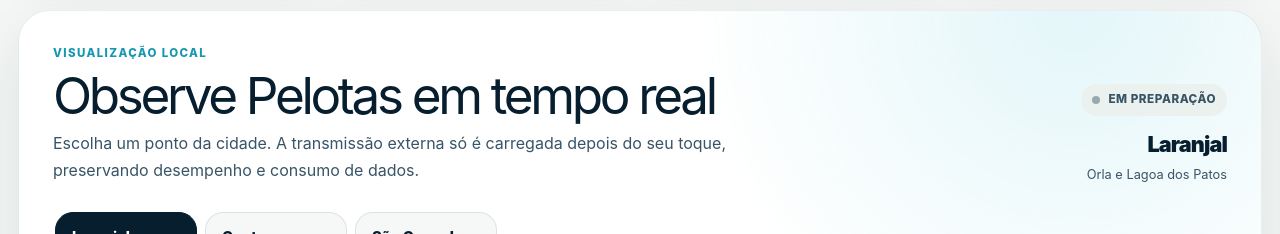
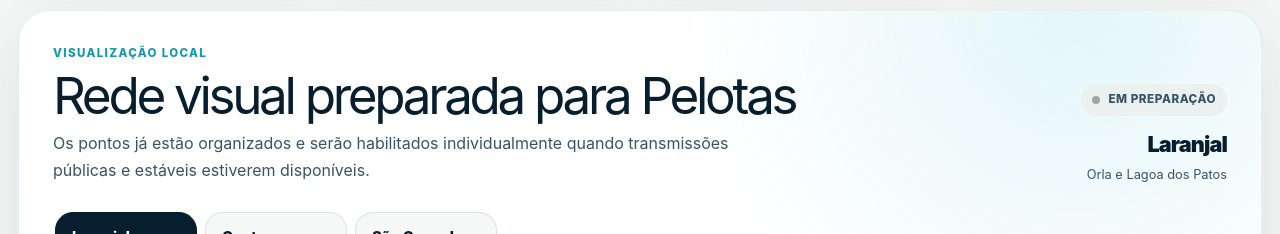
Before and after one commit to agenciamobi/tempopelotas, a Next.js app: page /cameras-ao-vivo-pelotas in a window 1280 px wide. Shown: the part 716-950 px from the top of the page. Built offline with nearby package versions, Linux system fonts and the light colour scheme; no server answers.

Commit message:
Ajusta textos e âncoras das câmeras conforme disponibilidade

```diff
--- a/components/weather-camera-explorer.tsx
+++ b/components/weather-camera-explorer.tsx
@@ -22,6 +22,7 @@ export function WeatherCameraExplorer({ cameras }: WeatherCameraExplorerProps) {
     () => cameras.find((camera) => camera.status === "online") ?? cameras[0],
     [cameras],
   );
+  const hasOnlineCamera = cameras.some((camera) => camera.status === "online");
   const [selectedId, setSelectedId] = useState(initialCamera?.id ?? "");
   const [playerOpen, setPlayerOpen] = useState(false);
   const selectedCamera =
@@ -39,10 +40,13 @@ export function WeatherCameraExplorer({ cameras }: WeatherCameraExplorerProps) {
       <div className="camera-explorer-heading">
         <div>
           <span className="eyebrow">Visualização local</span>
-          <h2 id="camera-explorer-title">Observe Pelotas em tempo real</h2>
+          <h2 id="camera-explorer-title">
+            {hasOnlineCamera ? "Observe Pelotas em tempo real" : "Rede visual preparada para Pelotas"}
+          </h2>
           <p>
-            Escolha um ponto da cidade. A transmissão externa só é carregada depois do seu toque,
-            preservando desempenho e consumo de dados.
+            {hasOnlineCamera
+              ? "Escolha um ponto da cidade. A transmissão externa só é carregada depois do seu toque, preservando desempenho e consumo de dados."
+              : "Os pontos já estão organizados e serão habilitados individualmente quando transmissões públicas e estáveis estiverem disponíveis."}
           </p>
         </div>
         <div className="camera-live-summary" aria-live="polite">
@@ -158,6 +162,7 @@ export function WeatherCameraExplorer({ cameras }: WeatherCameraExplorerProps) {
       <div className="camera-list" aria-label="Resumo dos pontos de câmera">
         {cameras.map((camera) => (
           <button
+            id={camera.id}
             type="button"
             className={camera.id === selectedCamera.id ? "is-active" : undefined}
             key={camera.id}
@@ -172,8 +177,11 @@ export function WeatherCameraExplorer({ cameras }: WeatherCameraExplorerProps) {
             </span>
             <i
               className={`camera-list-state camera-list-state--${camera.status}`}
-              aria-label={camera.status === "online" ? "Disponível" : "Em preparação"}
+              aria-hidden="true"
             />
+            <span className="sr-only">
+              {camera.status === "online" ? "Disponível" : "Em preparação"}
+            </span>
           </button>
         ))}
       </div>
```
